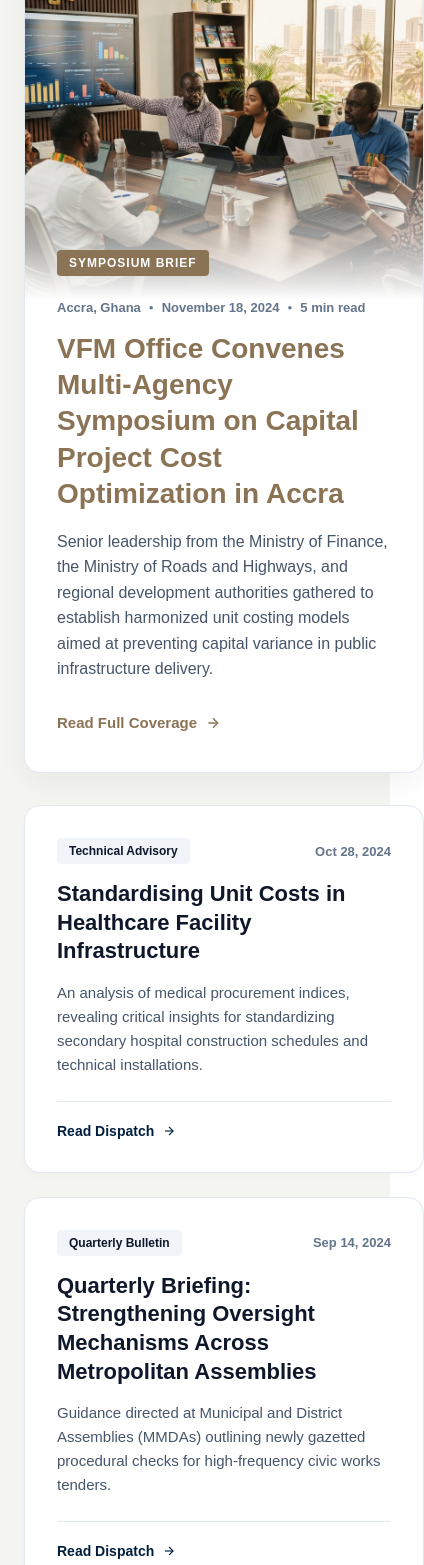
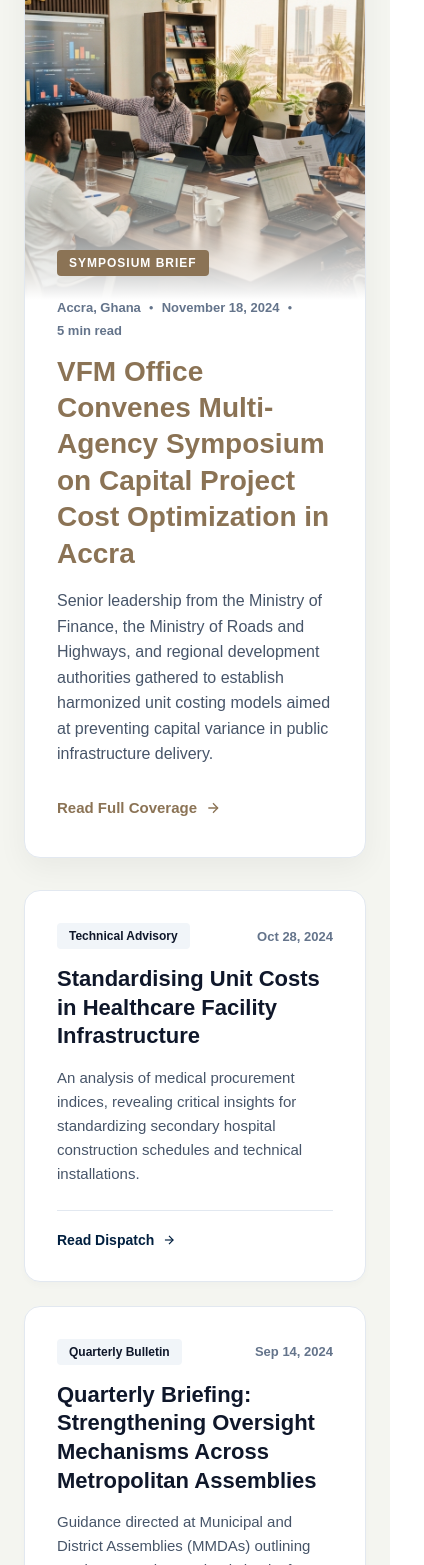
Before and after one commit to LiderLabs/vfm, a React (Vite) app: page /news in a window 390 px wide. Shown: the part 608-2173 px from the top of the page, 424 px wide, since content can reach past the window. Built offline with nearby package versions, Linux system fonts and the light colour scheme.

Commit message:
Fixed mobile layout overflow on News page

```diff
--- a/src/pages/News.jsx
+++ b/src/pages/News.jsx
@@ -1,6 +1,6 @@
 export default function News() {
   return (
-    <div style={{ backgroundColor: "#F4F5F0", minHeight: "100vh" }}>
+    <div style={{ backgroundColor: "#F4F5F0", minHeight: "100vh", overflowX: "hidden" }}>
 
       {/* HEADER SECTION WITH BACKGROUND IMAGE */}
       <section style={{
@@ -12,7 +12,7 @@ export default function News() {
         {/* Background Image */}
         <div style={{
           position: "absolute", top: 0, left: 0, right: 0, bottom: 0,
-          backgroundImage: "url(/building-bg.jpg)", // Using the building image
+          backgroundImage: "url(/building-bg.jpg)",
           backgroundSize: "cover", backgroundPosition: "center",
           opacity: 0.15, zIndex: 0
         }} />
@@ -26,7 +26,6 @@ export default function News() {
 
         <div style={{ maxWidth: "1200px", margin: "0 auto", position: "relative", zIndex: 2, display: "flex", justifyContent: "space-between", alignItems: "flex-end", flexWrap: "wrap", gap: "24px" }}>
           <div>
-            {/* Removed the "POLICY & ENGAGEMENTS" label and dashes */}
             <h1 style={{ fontSize: "52px", fontWeight: "800", color: "#FFFFFF", margin: 0, lineHeight: "1.1" }}>
               News & Institutional<br/>Insights
             </h1>
@@ -42,7 +41,8 @@ export default function News() {
       {/* MAIN CONTENT AREA */}
       <section style={{ padding: "80px 24px", maxWidth: "1200px", margin: "0 auto" }}>
 
-        <div style={{ display: "grid", gridTemplateColumns: "repeat(auto-fit, minmax(400px, 1fr))", gap: "32px", alignItems: "start" }}>
+        {/* Changed to 300px so it stacks properly on mobile */}
+        <div style={{ display: "grid", gridTemplateColumns: "repeat(auto-fit, minmax(300px, 1fr))", gap: "32px", alignItems: "start" }}>
 
           {/* LEFT COLUMN: FEATURED ARTICLE */}
           <div style={{ backgroundColor: "#FFFFFF", borderRadius: "16px", overflow: "hidden", boxShadow: "0 10px 30px rgba(0,0,0,0.05)", border: "1px solid #E2E8F0" }}>
@@ -52,7 +52,7 @@ export default function News() {
               <div style={{
                 position: "absolute", top: 0, left: 0, right: 0, bottom: 0,
                 backgroundColor: "#E2E8F0",
-                backgroundImage: "url(/boardroom.jpg)", // Using the boardroom image for the featured article
+                backgroundImage: "url(/boardroom.jpg)",
                 backgroundSize: "cover",
                 backgroundPosition: "center"
               }} />
@@ -68,7 +68,7 @@ export default function News() {
 
             {/* Text Content */}
             <div style={{ padding: "0 32px 40px" }}>
-              <div style={{ display: "flex", gap: "8px", alignItems: "center", fontSize: "13px", color: "#64748B", fontWeight: "600", marginBottom: "16px" }}>
+              <div style={{ display: "flex", gap: "8px", alignItems: "center", fontSize: "13px", color: "#64748B", fontWeight: "600", marginBottom: "16px", flexWrap: "wrap" }}>
                 <span>Accra, Ghana</span>
                 <span style={{ fontSize: "8px" }}>●</span>
                 <span>November 18, 2024</span>
@@ -99,7 +99,7 @@ export default function News() {
               onMouseEnter={(e) => e.currentTarget.style.transform = "translateY(-4px)"}
               onMouseLeave={(e) => e.currentTarget.style.transform = "translateY(0)"}
             >
-              <div style={{ display: "flex", justifyContent: "space-between", alignItems: "center", marginBottom: "16px" }}>
+              <div style={{ display: "flex", justifyContent: "space-between", alignItems: "center", marginBottom: "16px", flexWrap: "wrap", gap: "12px" }}>
                 <span style={{ backgroundColor: "#F1F5F9", color: "#0F172A", padding: "6px 12px", borderRadius: "4px", fontSize: "12px", fontWeight: "700" }}>
                   Technical Advisory
                 </span>
@@ -127,7 +127,7 @@ export default function News() {
               onMouseEnter={(e) => e.currentTarget.style.transform = "translateY(-4px)"}
               onMouseLeave={(e) => e.currentTarget.style.transform = "translateY(0)"}
             >
-              <div style={{ display: "flex", justifyContent: "space-between", alignItems: "center", marginBottom: "16px" }}>
+              <div style={{ display: "flex", justifyContent: "space-between", alignItems: "center", marginBottom: "16px", flexWrap: "wrap", gap: "12px" }}>
                 <span style={{ backgroundColor: "#F1F5F9", color: "#0F172A", padding: "6px 12px", borderRadius: "4px", fontSize: "12px", fontWeight: "700" }}>
                   Quarterly Bulletin
                 </span>
```
